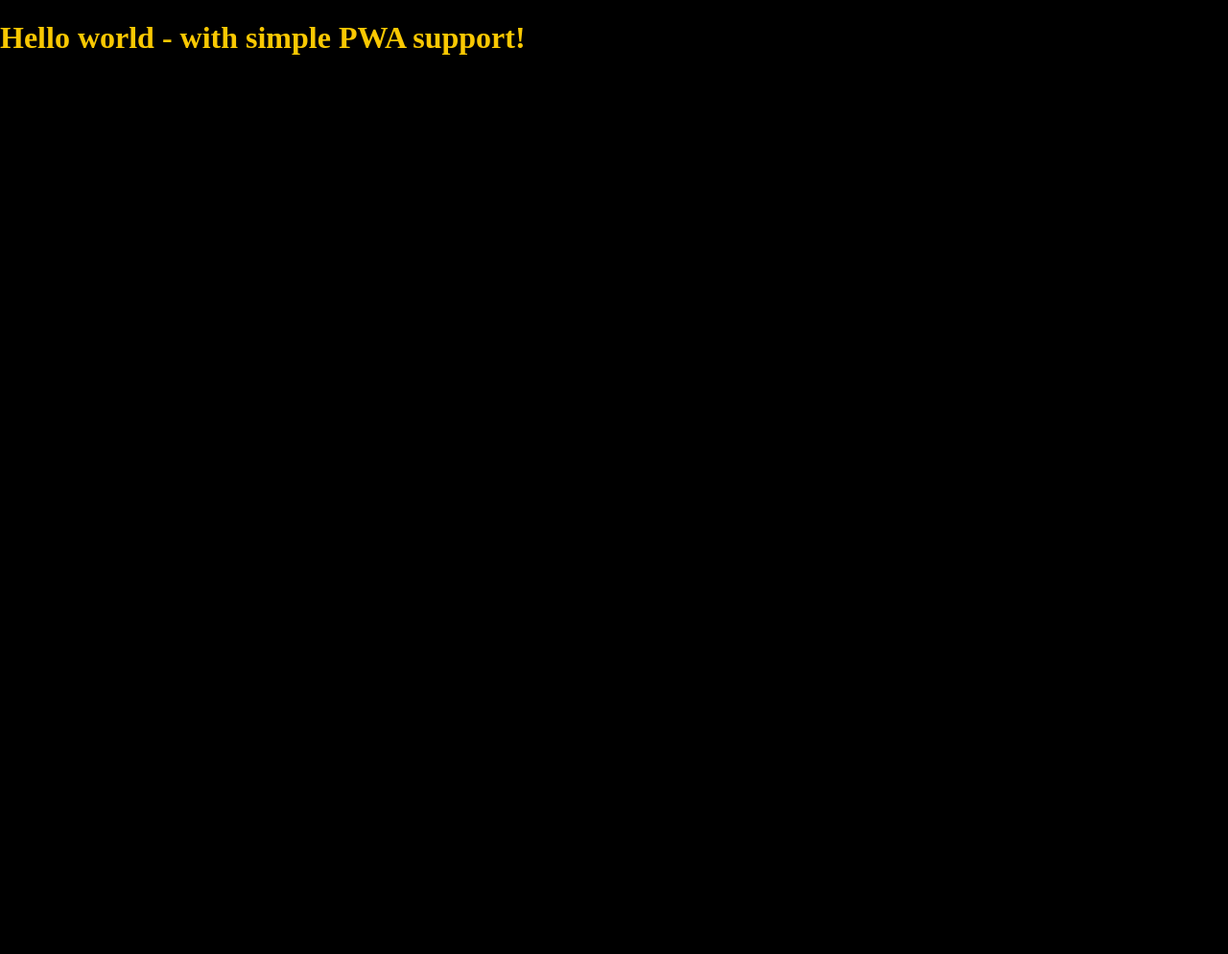
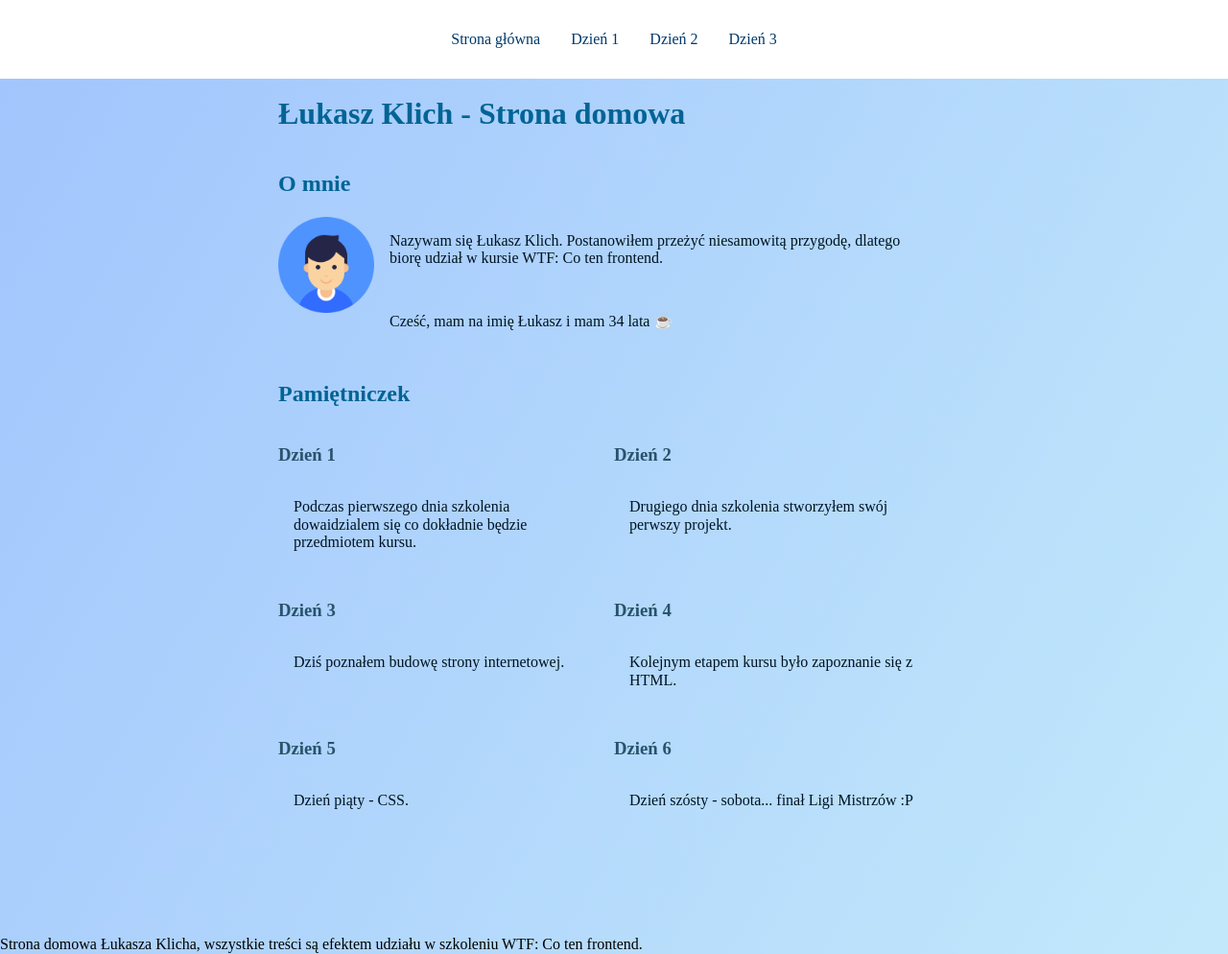
Before and after one commit to lukaszklich/homepage-gulp, a website: page src/content/index.html in a window 1280 px wide. Shown: the whole page at 96% size. Before the commit the page ends 800 px from the top, so only its background shows below. Drawn offline with nearby package versions, Linux system fonts and the light colour scheme; files that its build step writes are made by us from their sources; files whose address does not match are found by name.

Commit message:
gulp test

```diff
--- a/src/content/index.html
+++ b/src/content/index.html
@@ -1,40 +1,90 @@
 <!DOCTYPE html>
-<html lang="en">
-  <head>
-    <meta charset="UTF-8" />
-    <meta name="viewport" content="width=device-width, initial-scale=1.0" />
-    <meta http-equiv="X-UA-Compatible" content="ie=edge" />
-    <title>Site title</title>
-    <meta name="description" content="Description" />
+<html lang="pl">
 
-    <!-- Title -->
-    <meta property="og:title" content="" />
-    <!-- OPTIONAL description. 2-4 sentences. -->
-    <meta property="og:description" content="" />
-    <!-- full url with http(s) ie. https://maciejkorsan.github.io/my-repo/ -->
-    <meta property="og:url" content="" />
-    <!-- full url to the image with http(s) ie. https://maciejkorsan.github.io/my-repo/assets/img/fb.png. Facebook suggests at least 1200 x 630. -->
-    <meta property="og:image" content="https://maciejkorsan.com/wtf-gulp-starter/assets/img/cover.png" />
+<head>
+    <meta charset="UTF-8">
+    <meta name="viewport" content="width=device-width, initial-scale=1.0">
+    <meta http-equiv="X-UA-Compatible" content="ie=edge">
+    <title>Lukasz Klich</title>
+    <link href="css/main.css" rel="stylesheet" type="text/css">
 
-    <link rel="manifest" href="manifest.json" />
-    <meta name="apple-mobile-web-app-capable" content="yes" />
-    <link
-      rel="apple-touch-icon"
-      sizes="192x192"
-      href="assets/pwa/icons/icon-192x192.png"
-    />
+</head>
 
-    <link
-      rel="icon"
-      type="image/png"
-      href="assets/pwa/icons/icon-192x192.png"
-    />
+<body>
+    <header class="site-header">
+        <nav class="navigation">
+            <ul class="navigation__list navigation__list--js">
+                <li class="navigation__item"><a class="navigation__link" href="index.html">Strona główna</a></ol>
+                <li class="navigation__item"><a class="navigation__link" href="#">Dzień 1</a></li>
+                <li class="navigation__item"><a class="navigation__link" href="#">Dzień 2</a></li>
+                <li class="navigation__item"><a class="navigation__link" href="#">Dzień 3</a></li>
+            </ul>
+        </nav>
+        <button class="navigation__button navigation__button--js">☰</button>
+    </header>
+    <main class="main">
 
-    <link rel="stylesheet" href="css/main.css" />
-  </head>
-  <body>
-    <h1>Hello world - with simple PWA support!</h1>
+        <h1 class="heading">Łukasz Klich - Strona domowa</h1>
 
+        <section class="about">
+
+            <h2 class="about__header">O mnie </h2>
+            <img class="about__picture" src="assets/img/avatar.png" alt="zdjecie">
+            <p class="about__paragraph">
+                Nazywam się Łukasz Klich. Postanowiłem przeżyć niesamowitą przygodę, dlatego biorę udział w kursie WTF:
+                Co ten frontend.
+            </p>
+            <p class="about__paragraph  about__paragraph--mini about__paragraph--js">
+                Test test
+            </p>
+        </section>
+        <section class="dairy">
+            <h2 class="dairy__header"> Pamiętniczek </h2>
+            <section class="dairy__grid">
+                <div class="dairy__item dairy__item1">
+                    <h3 class="dairy__thirdHeader"> Dzień 1 </h3>
+                    <p class="dairy__paragraph">
+                        Podczas pierwszego dnia szkolenia dowaidzialem się co dokładnie będzie przedmiotem kursu.
+                    </p>
+                </div>
+                <div class="dairy__item dairy__item2">
+                    <h3 class="dairy__thirdHeader"> Dzień 2 </h3>
+                    <p class="dairy__paragraph">
+                        Drugiego dnia szkolenia stworzyłem swój perwszy projekt.
+                    </p>
+                </div>
+                <div class="dairy__item dairy__item3">
+                    <h3 class="dairy__thirdHeader"> Dzień 3 </h3>
+                    <p class="dairy__paragraph">
+                        Dziś poznałem budowę strony internetowej.
+                    </p>
+                </div>
+                <div class="dairy__item dairy__item4">
+                    <h3 class="dairy__thirdHeader"> Dzień 4 </h3>
+                    <p class="dairy__paragraph">
+                        Kolejnym etapem kursu było zapoznanie się z HTML.
+                    </P>
+                </div>
+                <div class="dairy__item dairy__item5">
+                    <h3 class="dairy__thirdHeader"> Dzień 5 </h3>
+                    <p class="dairy__paragraph">
+                        Dzień piąty - CSS.
+                    </p>
+                </div>
+                <div class="dairy__item dairy__item6">
+                    <h3 class="dairy__thirdHeader"> Dzień 6 </h3>
+                    <p class="dairy__paragraph">
+                        Dzień szósty - sobota... finał Ligi Mistrzów :P
+                    </p>
+                </div>
+            </section>
+        </section>
+
+    </main>
+    <footer>
+        Strona domowa Łukasza Klicha, wszystkie treści są efektem udziału w szkoleniu WTF: Co ten frontend.
+    </footer>
     <script src="js/main.js"></script>
-  </body>
+</body>
+
 </html>
--- a/src/js/main.js
+++ b/src/js/main.js
@@ -18,3 +18,28 @@ if ('serviceWorker' in navigator) {
 
 
 console.log(`Hello world!`);
+
+
+const name = 'Łukasz';
+const age = 34;
+console.log(`Cześć, mam na imię ${name} i mam ${age} lat. ☕️`);
+const about = document.querySelector('.about__paragraph--js');
+console.log(about.innerHTML);
+about.innerHTML = `Cześć, mam na imię ${name} i mam ${age} lata ☕️`;
+
+const welcome = (name, age) => {
+    console.log(`Witaj ${name}, masz ${age} lat.`);
+}
+
+welcome('Natalia', 23);
+
+const myName='Lukas';
+const myAge=34;
+
+welcome(myName, myAge);
+
+const navigationButton = document.querySelector('.navigation__button--js');
+navigationButton.addEventListener('click', (e) => {
+    const navigationList = document.querySelector('.navigation__list--js');
+    navigationList.classList.toggle('navigation__list--visible')
+});
--- a/src/scss/main.scss
+++ b/src/scss/main.scss
@@ -1,16 +1,133 @@
 @import "_normalize";
 @import "_variables";
-
 
 html {
   box-sizing: border-box;
 }
 
-*, *:before, *:after {
+*,
+*:before,
+*:after {
   box-sizing: inherit;
 }
 
 body {
-  color: $yellow;
-  background: $violet;
+  background-image: linear-gradient(120deg, #a1c4fd 0%, #c2e9fb 100%);
 }
+
+.site-header {
+  background: #fff;
+  box-sizing: border-box;
+  left: 0;
+  padding: 16px;
+  position: fixed;
+  top: 0;
+  width: 100%;
+  z-index: 10;
+  min-height: 48px;
+}
+
+.navigation {
+  &__list {
+    list-style: none;
+    padding: 0;
+    display: flex;
+    justify-content: center;
+  }
+  &__item {
+    display: inline;
+    margin: 0 16px;
+  }
+  &__link {
+    text-decoration: none;
+    color: #01396b;
+  }
+}
+
+.dairy {
+  &__grid {
+    display: grid;
+    grid-template-columns: 1fr 1fr;
+  }
+  &__thirdHeader {
+    color: #28536b;
+  }
+  &__header {
+    color: #006494;
+  }
+  &__paragraph {
+    color: #001323;
+    padding: 16px;
+  }
+}
+
+.about {
+  overflow: hidden;
+  &__header {
+    color: #006494;
+  }
+  &__paragraph {
+    color: #001323;
+    padding: 16px;
+  }
+  &__picture {
+    width: 100%;
+    max-width: 100px;
+    display: block;
+    float: left;
+    margin: 0 16px 16px 0;
+  }
+}
+
+.heading {
+  color: #006494;
+}
+
+.main {
+  width: 100%;
+  max-width: 700px;
+  margin: 100px auto;
+}
+
+@media (max-width: 640px) {
+  .navigation {
+    &__button {
+      border: none;
+      background: none;
+      position: absolute;
+      right: 16px;
+      top: 16px;
+    }
+    &__item {
+      margin: 16px;
+    }
+    &__list {
+      flex-direction: column;
+      display: none;
+    }
+    &__list--visible {
+      display: flex;
+    }
+  }
+
+  .dairy {
+    &__grid {
+      grid-template-columns: 1fr;
+    }
+    &__paragraph {
+      font-size: 12px;
+    }
+    &__thirdHeader {
+      color: rgb(102, 1, 1);
+      font-size: 1em;
+    }
+  }
+}
+
+@media (min-width: 641px) {
+  .navigation {
+    &__button {
+      display: none;
+    }
+  }
+}
```
Also changed, not shown: src/assets/img/avatar.png (added).
